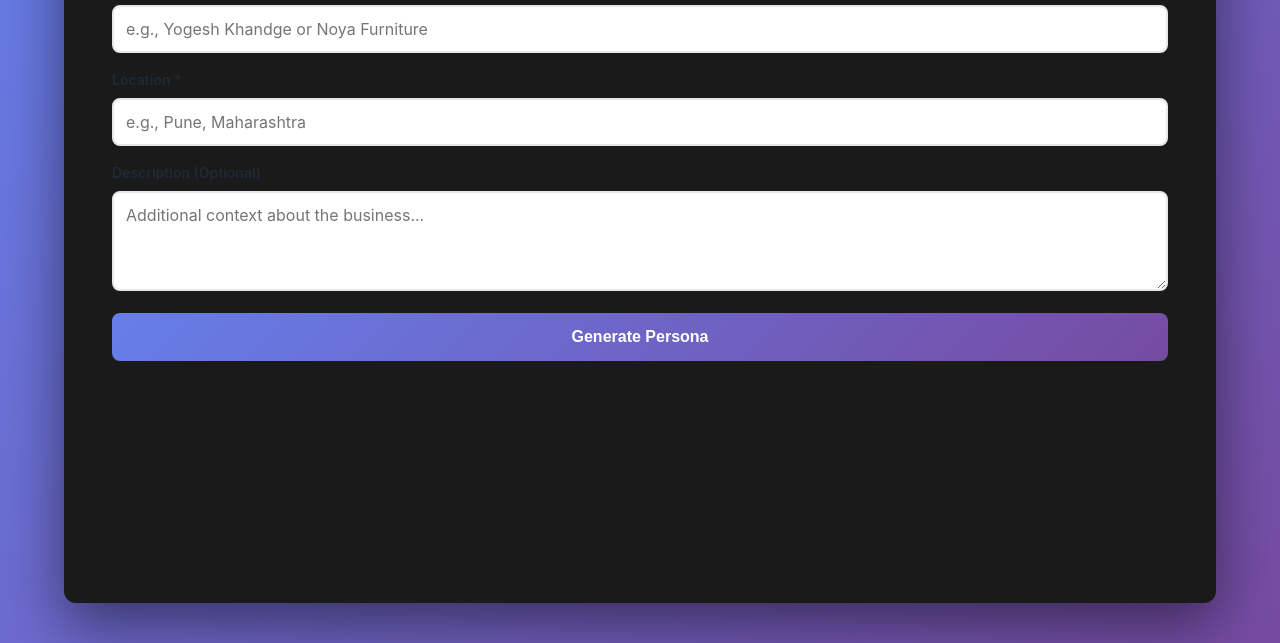
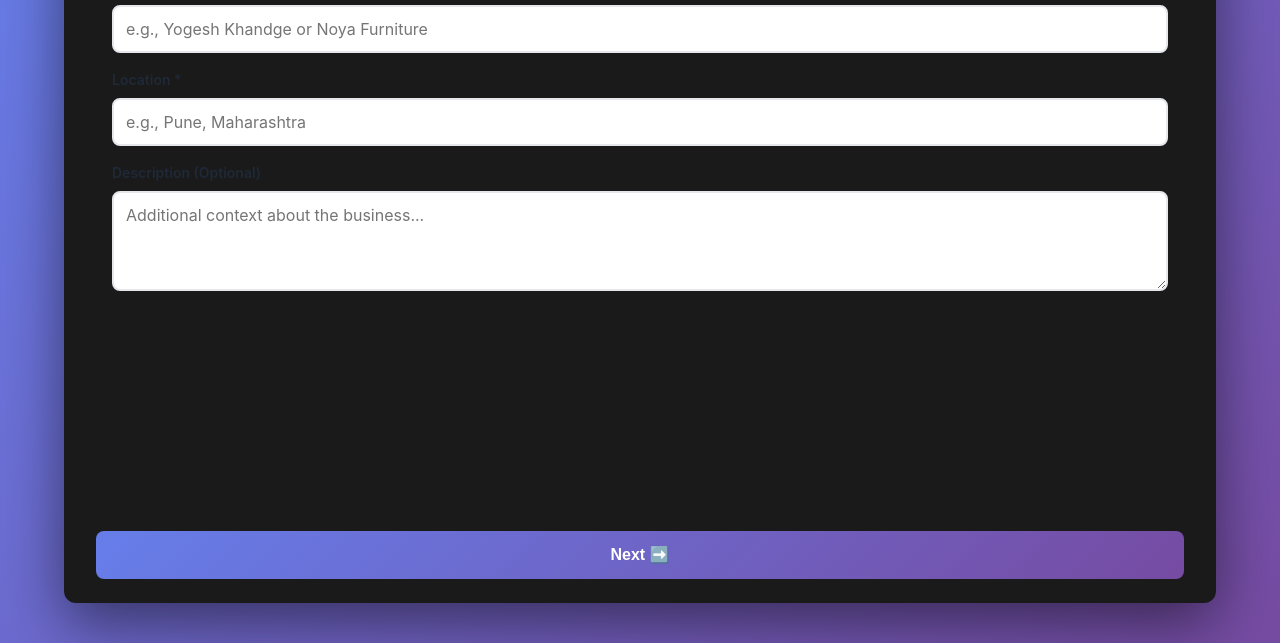
Before and after one commit to dlai-sd/MarketML, a plain HTML site: page frontend/index.html in a window 1280 px wide. Shown: the part 157-800 px from the top of the page. Drawn offline with Linux system fonts and the light colour scheme.

Commit message:
feat: add fixed navigation buttons on all pages
- Next button: bottom right (➡️)
- Home button: bottom left (🏠) - shows on result page
- Fixed position at bottom via .page-navigation in base.css
- Same position on all pages automatically
- Buttons toggle visibility based on page state
- Content area has padding-bottom to avoid overlap

```diff
--- a/frontend/css/base.css
+++ b/frontend/css/base.css
@@ -186,7 +186,31 @@ html, body {
     overflow-y: auto;
     overflow-x: hidden;
     padding: var(--space-md);
+    padding-bottom: calc(var(--space-md) + 60px); /* Space for fixed navigation */
     scroll-behavior: smooth;
+}
+
+/* Fixed navigation buttons at bottom */
+.page-navigation {
+    position: absolute;
+    bottom: var(--space-lg);
+    left: var(--space-xl);
+    right: var(--space-xl);
+    display: flex;
+    justify-content: space-between;
+    align-items: center;
+    gap: var(--space-md);
+    z-index: var(--z-fixed);
+}
+
+.btn-back,
+.btn-home {
+    margin: 0;
+}
+
+.btn-next {
+    margin: 0;
+    margin-left: auto; /* Push to right */
 }
 
 /* Card component - legacy, content now in container */
--- a/frontend/index.html
+++ b/frontend/index.html
@@ -29,7 +29,6 @@
                     <label for="description" class="form-label">Description (Optional)</label>
                     <textarea id="description" class="form-control" rows="3" placeholder="Additional context about the business..."></textarea>
                 </div>
-                <button type="submit" class="btn btn-primary" id="generateBtn">Generate Persona</button>
             </form>
 
             <div class="progress-container" id="progressContainer">
@@ -94,10 +93,14 @@
                 </h3>
                 <ul class="actions-list" id="actionsList"></ul>
             </div>
-
-            <button class="btn btn-secondary" onclick="resetForm()">Generate Another Persona</button>
         </div>
         </div><!-- End content-area -->
+
+        <!-- Fixed Navigation Buttons -->
+        <div class="page-navigation">
+            <button class="btn btn-secondary btn-home" onclick="resetForm()" style="display:none;" id="homeBtn">🏠 Home</button>
+            <button type="submit" form="personaForm" class="btn btn-primary btn-next" id="generateBtn">Next ➡️</button>
+        </div>
     </div><!-- End container -->
 
     <script>
@@ -259,6 +262,10 @@
                 // Scroll to result
                 personaResult.scrollIntoView({ behavior: 'smooth' });
 
+                // Show home button, hide/disable next button
+                document.getElementById('homeBtn').style.display = 'block';
+                document.getElementById('generateBtn').style.display = 'none';
+
             } catch (error) {
                 showError(error.message);
             }
@@ -275,7 +282,9 @@
             inputCard.style.display = 'block';
             personaResult.classList.remove('active');
             generateBtn.disabled = false;
+            generateBtn.style.display = 'block';
             progressContainer.classList.remove('active');
+            document.getElementById('homeBtn').style.display = 'none';
             form.reset();
             window.scrollTo({ top: 0, behavior: 'smooth' });
         }
```
Also changed, not shown: 1 other file.
